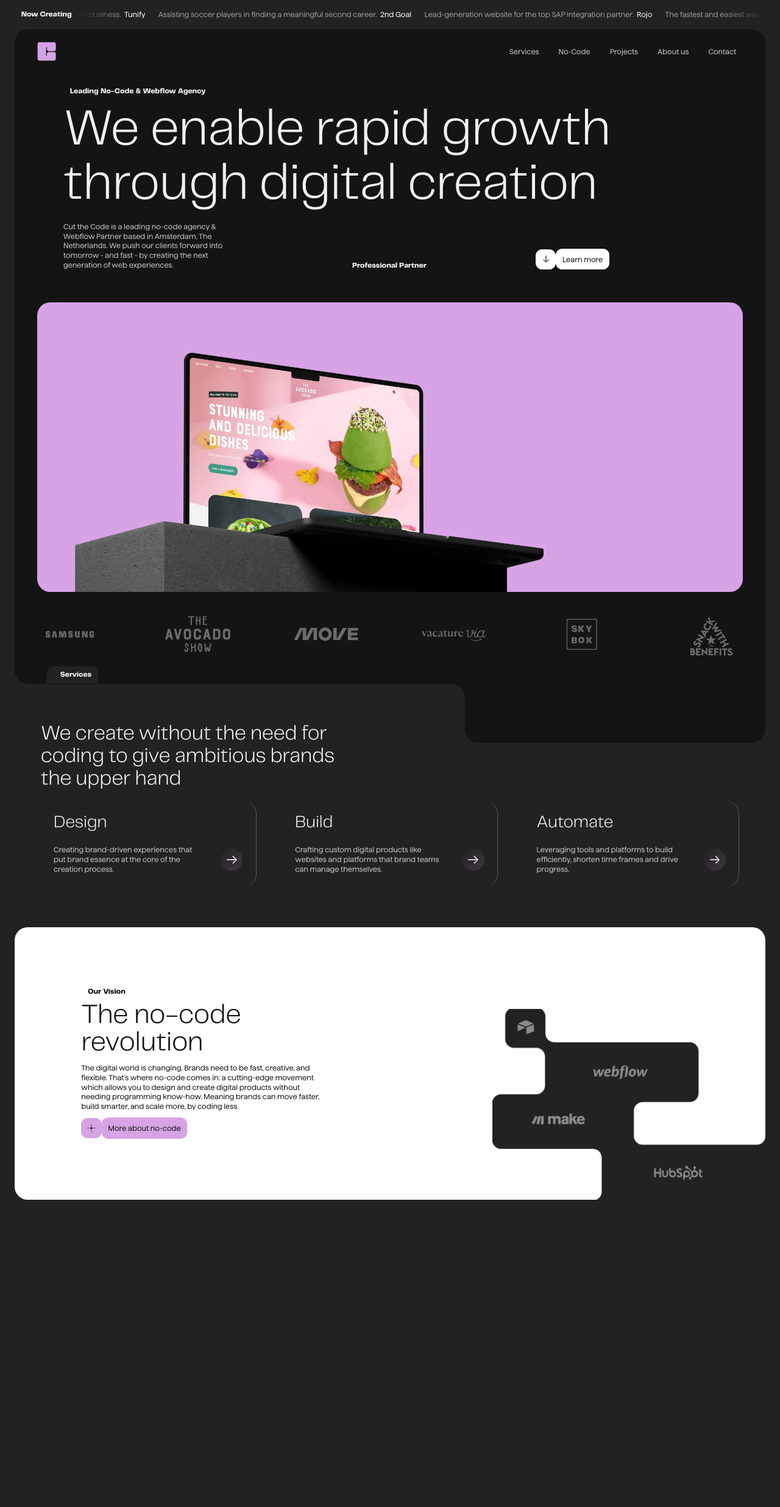
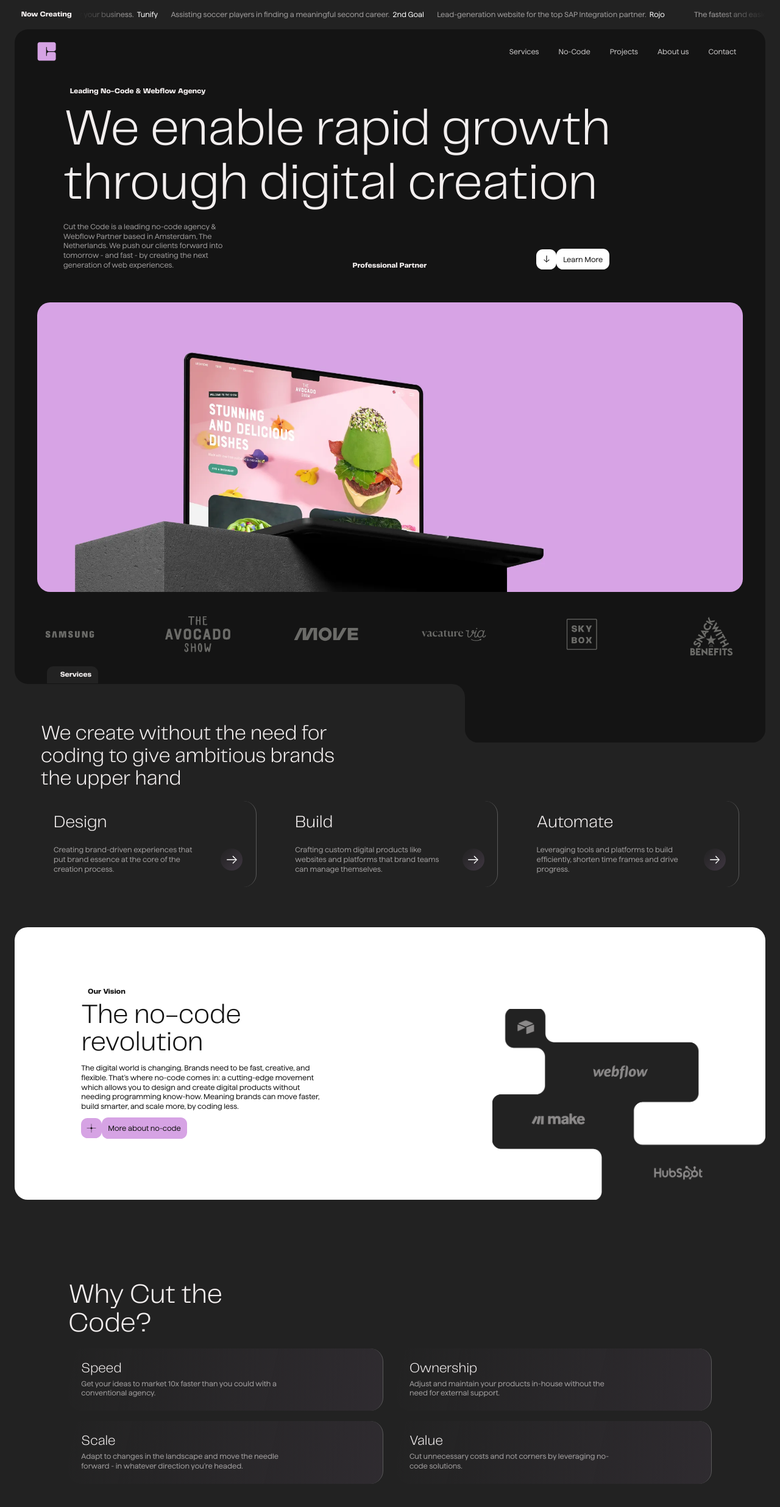
Before and after one commit to hakhan1999/My-Portfolio, a React (Vite) app: page / in a window 1280 px wide. Shown: the top 2472 px of the page at 61% size. Before the commit the page ends 2034 px from the top, so only its background shows below. Built offline with nearby package versions, Linux system fonts and the light colour scheme.

Commit message:
all content dynamic from index.js file

```diff
--- a/src/App.jsx
+++ b/src/App.jsx
@@ -1,5 +1,5 @@
 import React from "react";
-import { Header, Footer, Topbar, Hero, Services, Vision } from "./index";
+import { Header, Footer, Topbar, Hero, Services, Vision, WhyUs } from "./index";
 
 const App = () => {
   return (
@@ -11,6 +11,7 @@ const App = () => {
       </div>
       <Services />
       <Vision/>
+      <WhyUs/>
     </div>
   );
 };
--- a/src/components/Header.jsx
+++ b/src/components/Header.jsx
@@ -1,18 +1,18 @@
-import React from 'react'
-import Navbar from './Navbar'
-
+import React from "react";
+import Navbar from "./Navbar";
+import { header } from "../constants";
 
 const Header = () => {
   return (
     <header>
       <div className="header-inner">
         <div className="logo">
-            <img src="./src/assets/logo.svg" alt="Logo" />
+          <img src={header[0].logoURL} alt="Logo" />
         </div>
-        <Navbar/>
+        <Navbar />
       </div>
     </header>
-  )
-}
+  );
+};
 
-export default Header
+export default Header;
--- a/src/components/Hero.jsx
+++ b/src/components/Hero.jsx
@@ -1,42 +1,32 @@
 import React from "react";
 import Button from "./Button";
-import { skillsLogo } from "../constants";
+import { hero, skillsLogo } from "../constants";
 
 const Hero = () => {
   return (
     <div className="hero">
       <div className="top-content section-padding">
-        <h2 className="dot-heading top-heading">
-          Leading No-Code & Webflow Agency
-        </h2>
-        <h2 className="hero-heading">
-          We enable rapid growth through digital creation
-        </h2>
+        <h2 className="dot-heading top-heading">{hero[0].subHeading1}</h2>
+        <h2 className="hero-heading">{hero[0].heading}</h2>
         <div className="bottom-items">
-          <p className="description">
-            Cut the Code is a leading no-code agency & Webflow Partner based in
-            Amsterdam, The Netherlands. We push our clients forward into
-            tomorrow - and fast - by creating the next generation of web
-            experiences.
-          </p>
-          <h2 className="dot-heading">Professional Partner</h2>
+          <p className="description">{hero[0].description}</p>
+          <h2 className="dot-heading">{hero[0].subHeading2}</h2>
           <Button
-            href="#"
-            text="Learn more"
+            href={hero[0].buttonURL}
+            text={hero[0].buttonText}
             arrowBgColor="#fff"
             textBgColor="#fff"
-            icon="./src/assets/arrow.svg"
+            icon={hero[0].buttonIconURL}
           />
         </div>
       </div>
       <div className="bottom-image">
         <img
           className="clip-path-img"
-          src="./src/assets/hero.webp"
+          src={hero[0].bannerURL}
           alt="Hero Banner"
         />
       </div>
-
       <div className="skills-logo">
         {skillsLogo.map((item) => (
           <div className="skill" key={item.id}>
--- a/src/components/Services.jsx
+++ b/src/components/Services.jsx
@@ -1,24 +1,21 @@
 import React from "react";
-import { cardBox } from "../constants";
+import { cardBox, services } from "../constants";
 
 const Services = () => {
   return (
     <div className="services ">
       <div className="top-div">
         <div className="left">
-            <div className="left-bg"></div>
-            <div className="small"></div>
+          <div className="left-bg"></div>
+          <div className="small"></div>
         </div>
         <div className="right"></div>
       </div>
       <div className="absolute-heading">
-        <h2 className="dot-heading">Services</h2>
+        <h2 className="dot-heading">{services[0].subHeading}</h2>
       </div>
       <div className="inner section-padding">
-        <h2 className="main-heading">
-          We create without the need for coding to give ambitious brands the
-          upper hand
-        </h2>
+        <h2 className="main-heading">{services[0].heading}</h2>
         <div className="card-row">
           {cardBox.map((item) => (
             <div key={item.id} className="card">
@@ -29,7 +26,7 @@ const Services = () => {
               <div className="bottom">
                 <p>{item.description}</p>
                 <div className="arrow-icon">
-                  <img src="./src/assets/services-arrow.svg" alt="Arrow Icon" />
+                  <img src={services[0].arrowIconURL} alt="Arrow Icon" />
                 </div>
               </div>
             </div>
--- a/src/components/Topbar.jsx
+++ b/src/components/Topbar.jsx
@@ -7,13 +7,13 @@ const Topbar = () => {
     <div className="topbar">
       <div className="inner">
         <div className="heading">
-          <h2 className="dot-heading">Now Creating</h2>
+          <h2 className="dot-heading">{topbar[0].heading}</h2>
         </div>
         <Marquee autoFill className="marquee">
           {topbar.map((item) => (
             <div key={item.id} className="single-marquee">
               <p className="desc">{item.description}</p>
-              <p className="title">{item.heading}</p>
+              <p className="title">{item.title}</p>
             </div>
           ))}
         </Marquee>
--- /dev/null
+++ b/src/components/WhyUs.jsx
@@ -0,0 +1,24 @@
+import React from "react";
+import { whyUsCard, whyUs } from "../constants";
+
+const WhyUs = () => {
+  return (
+    <div className="why-us">
+      <div className="inner">
+        <div className="top">
+          <h2 className="heading">{whyUs[0].heading}</h2>
+        </div>
+        <div className="bottom">
+          {whyUsCard.map((item) => (
+            <div className="why-us-card" key={item.id}>
+              <h2>{item.title}</h2>
+              <p>{item.description}</p>
+            </div>
+          ))}
+        </div>
+      </div>
+    </div>
+  );
+};
+
+export default WhyUs;
--- a/src/constants/index.js
+++ b/src/constants/index.js
@@ -1,22 +1,34 @@
+// Topbar Content
 export const topbar = [
     {
         id: '1',
-        heading: 'Tunify',
+        heading: 'Now Creating',
+    },
+    {
+        id: '2',
+        title: 'Tunify',
         description: 'The fastest and easiest way to the best music for your business.',
     },
     {
-        id: '2',
-
-        heading: '2nd Goal',
+        id: '3',
+        title: '2nd Goal',
         description: 'Assisting soccer players in finding a meaningful second career.',
     },
     {
-        id: '3',
-        heading: 'Rojo',
+        id: '4',
+        title: 'Rojo',
         description: 'Lead-generation website for the top SAP Integration partner.',
     }
 ]
 
+// Header Content
+export const header = [
+    {
+        logoURL: './src/assets/logo.svg',
+    },
+]
+
+// Navbar Content
 export const navigation = [
     {
         id: "1",
@@ -45,6 +57,21 @@ export const navigation = [
     },
 ];
 
+// Hero Section Content
+export const hero = [
+    {
+        heading: 'We enable rapid growth through digital creation',
+        subHeading1: 'Leading No-Code & Webflow Agency',
+        description: 'Cut the Code is a leading no-code agency & Webflow Partner based in Amsterdam, The Netherlands. We push our clients forward into tomorrow - and fast - by creating the next generation of web experiences.',
+        subHeading2: 'Professional Partner',
+        buttonText: 'Learn More',
+        buttonIconURL: './src/assets/arrow.svg',
+        bannerURL: './src/assets/hero.webp',
+        buttonURL: '#',
+    }
+]
+
+// Skills Logo Content
 export const skillsLogo = [
     {
         id: '1',
@@ -72,6 +99,17 @@ export const skillsLogo = [
     },
 ]
 
+// Services Section Content
+export const services = [
+    {
+        subHeading: 'Services',
+        heading: 'We create without the need for coding to give ambitious brands the upper hand',
+        arrowIconURL: './src/assets/services-arrow.svg',
+
+    }
+]
+
+// Services Card Content
 export const cardBox = [
     {
         id: '1',
@@ -92,3 +130,50 @@ export const cardBox = [
         description: 'Leveraging tools and platforms to build efficiently, shorten time frames and drive progress.',
     },
 ]
+
+// Vision Section Content
+export const vision = [
+    {
+        subHeading: 'Our Vision',
+        heading: 'The no-code revolution',
+        description: 'The digital world is changing. Brands need to be fast, creative, and flexible. That’s where no-code comes in: a cutting-edge movement which allows you to design and create digital products without needing programming know-how. Meaning brands can move faster, build smarter, and scale more, by coding less.',
+        buttontext: 'More about no-code',
+        buttonIconURL: './src/assets/plus.svg',
+        buttonURL: '#',
+        visionImageURL: './src/assets/skills-icon.png',
+    }
+]
+
+// Why Us Content
+export const whyUs = [
+    {
+        heading: 'Why Cut the Code?',
+    }
+]
+
+// Why Us Card Section
+export const whyUsCard = [
+
+    {
+        id: '1',
+        title: 'Speed',
+        description: 'Get your ideas to market 10x faster than you could with a conventional agency.'
+    },
+
+    {
+        id: '2',
+        title: 'Ownership',
+        description: 'Adjust and maintain your products in-house without the need for external support.'
+    },
+
+    {
+        id: '3',
+        title: 'Scale',
+        description: 'Adapt to changes in the landscape and move the needle forward - in whatever direction you’re headed.'
+    },
+    {
+        id: '4',
+        title: 'Value',
+        description: 'Cut unnecessary costs and not corners by leveraging no-code solutions.'
+    },
+]
--- a/src/index.css
+++ b/src/index.css
@@ -176,6 +176,7 @@ body {
 .single-marquee p.desc {
   opacity: 0.6;
   font-size: 1.125rem;
+  color: var(--off-white);
 }
 
 .single-marquee p.title {
@@ -334,7 +335,8 @@ h2.hero-heading {
 .hero p.description {
   font-size: 1.125rem;
   width: 26.625rem;
-  opacity: 0.8;
+  color: var(--off-white);
+  opacity: 0.6;
 }
 
 /* Button Component  */
@@ -524,7 +526,8 @@ a.button:hover .arrow {
   width: 22.813rem;
   font-size: 1.125rem;
   line-height: 1.469rem;
-  color: var(--grey);
+  color: var(--off-white);
+  opacity: 0.6;
 }
 
 .card .bottom .arrow-icon {
@@ -610,3 +613,50 @@ a.button:hover .arrow {
   font-size: 1.125rem;
   margin-bottom: 1rem;
 }
+
+/* Why Us Sec  */
+
+.why-us {
+  padding: 6.25rem 8.25rem;
+}
+
+.why-us .inner {
+  display: flex;
+  flex-direction: column;
+  gap: 1.563rem;
+}
+
+.why-us .inner .top .heading {
+  font-size: 4.2rem;
+  font-weight: 300;
+  width: 28rem;
+}
+
+.why-us .inner .bottom .why-us-card {
+  padding: 2rem;
+  width: 49%;
+  background: linear-gradient(103.23deg, rgba(214, 163, 228, 0) 0%, rgba(214, 163, 228, 0.07) 100%);
+  border-right: 0.063rem solid var(--text-grey);
+  border-radius: 2rem;
+}
+
+.why-us .inner .bottom {
+  display: flex;
+  flex-wrap: wrap;
+  justify-content: space-between;
+  gap: 1.563rem;
+}
+
+.why-us .inner .bottom .why-us-card h2 {
+  font-weight: 300;
+  font-size: 2.1rem;
+  margin-bottom: 0.518rem;
+  color: var(--off-white);
+}
+
+.why-us .inner .bottom .why-us-card p {
+  color: var(--off-white);
+  font-size: 1.125rem;
+  width: 70%;
+  opacity: 0.6;
+}
--- a/src/index.js
+++ b/src/index.js
@@ -5,5 +5,6 @@ import Navbar from "./components/Navbar";
 import Services from "./components/Services";
 import Topbar from "./components/Topbar";
 import Vision from "./components/Vision";
+import WhyUs from "./components/WhyUs";
 
-export { Header, Footer, Navbar, Topbar, Hero, Services, Vision };
+export { Header, Footer, Navbar, Topbar, Hero, Services, Vision, WhyUs };
```
Also changed, not shown: src/components/Vision.jsx (+8 -13 lines).
